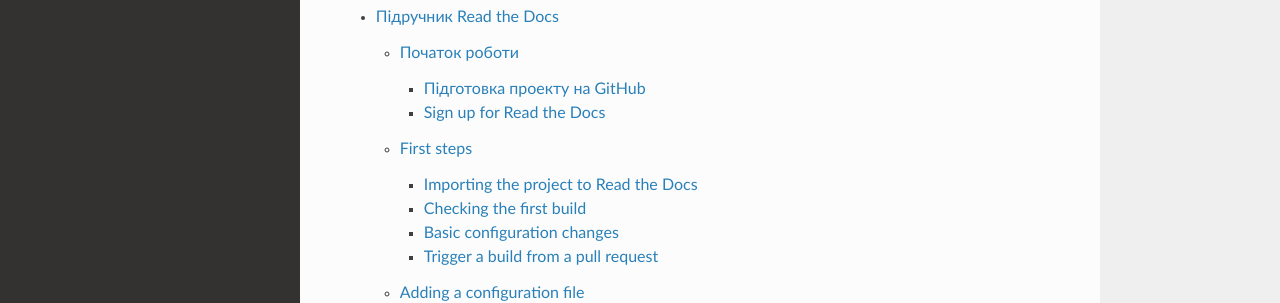
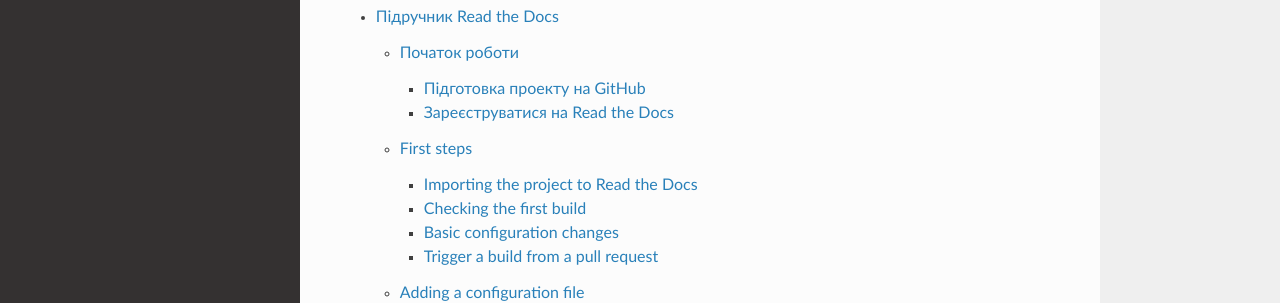
Before and after one commit to ob-man/rtd-tutorial, a Sphinx documentation site: the page built from docs/source/index.rst, in a window 1280 px wide and 1382 px high. Shown: the part 576-879 px from the top of the window. Built offline with Sphinx 7.4.7 and the Read the Docs theme 2.0.0, drawn with Linux system fonts in a browser that asks for light colours.

Commit message:
add translation

```diff
--- a/docs/source/tutorial/index.rst
+++ b/docs/source/tutorial/index.rst
@@ -59,10 +59,10 @@
    :align: center
    :alt: GitHub template for the tutorial
 
-   GitHub template for the tutorial
+   GitHub шаблон для підручника
 
-Sign up for Read the Docs
-~~~~~~~~~~~~~~~~~~~~~~~~~
+Зареєструватися на Read the Docs
+~~~~~~~~~~~~~~~~~~~~~~~~~~~~~~~~
 
 To sign up for a Read the Docs account,
 navigate to the `Sign Up page <https://readthedocs.org/accounts/signup/>`_
```
